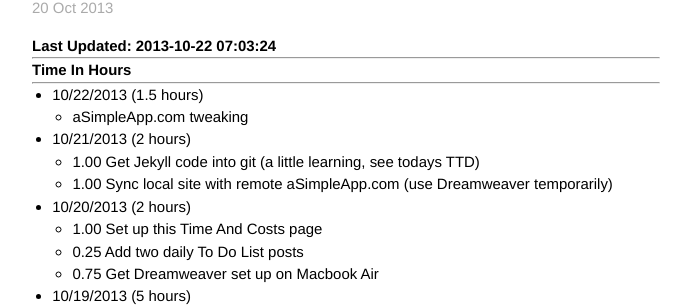
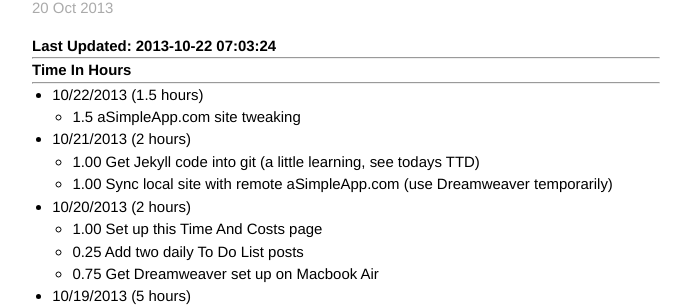
Before and after one commit to Uhnnohn/aSimpleApp.com, a Jekyll site: the page built from _posts/2013-10-19-Time-And-Costs.md, in a window 1280 px wide. Shown: the part 168-475 px from the top of the page, without its empty margins (294-985 px from the left). Built offline with Jekyll 4.4.1, drawn with Linux system fonts in a browser that asks for light colours; Markdown is read by kramdown in place of the engine named in the settings.

Commit message:
minor updates

```diff
--- a/_posts/2013-10-19-Time-And-Costs.md
+++ b/_posts/2013-10-19-Time-And-Costs.md
@@ -12,7 +12,7 @@ categories: process
 ***
 
 * 10/22/2013 (1.5 hours)
-	* aSimpleApp.com tweaking
+	* 1.5 aSimpleApp.com site tweaking
 
 
 
```
Also changed, not shown: _posts/2013-10-22-MasterToDo.md (+1 -0 lines), _posts/2013-10-22-TTD.md (+1 -0 lines).
